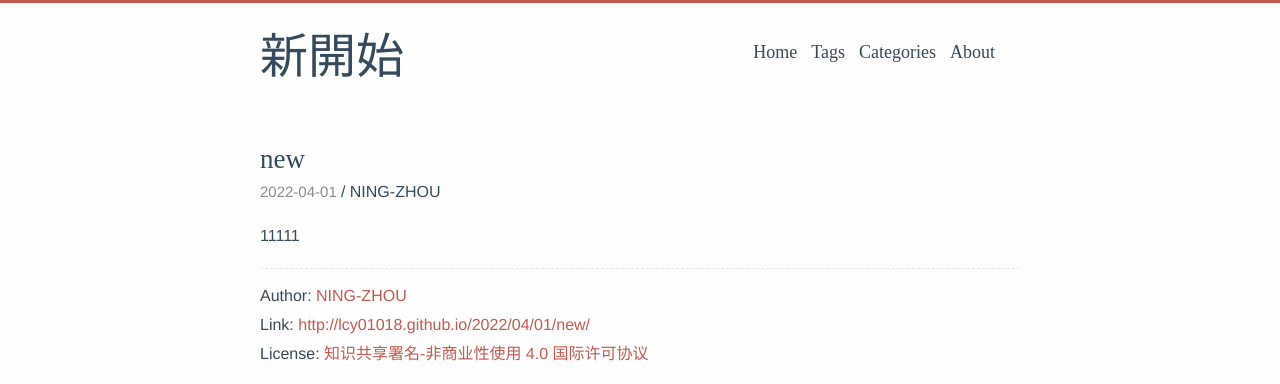
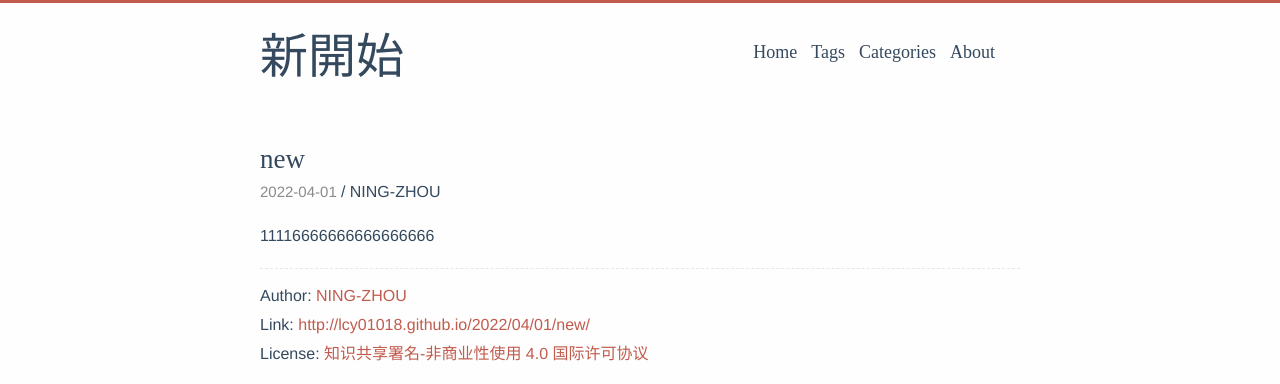
Before and after one commit to Lcy01018/lcyblog, a plain HTML site: page 2022/04/01/new/index.html in a window 1280 px wide. Shown: the top 384 px of the page. Drawn offline with Linux system fonts and the light colour scheme; a web font is replaced by a local one.

Commit message:
Site updated: 2022-04-02 12:15:00

```diff
--- a/2022/04/01/new/index.html
+++ b/2022/04/01/new/index.html
@@ -96,7 +96,7 @@
         </div>
     </header>
 
-    <div class="post-content"><p>11111</p>
+    <div class="post-content"><p>11116666666666666666</p>
 
       </div>
       <div class="post-copyright">
```
